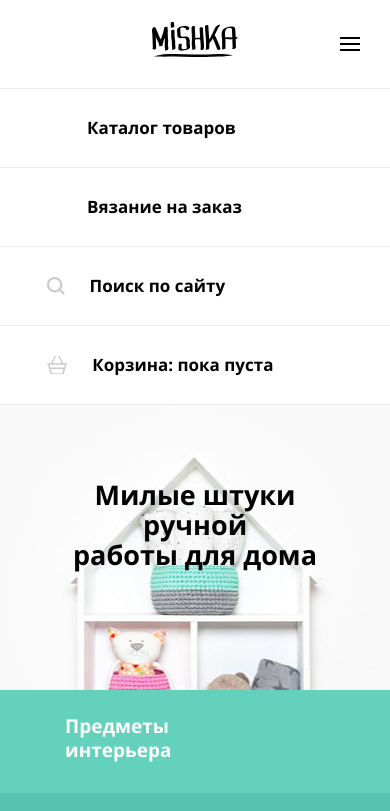
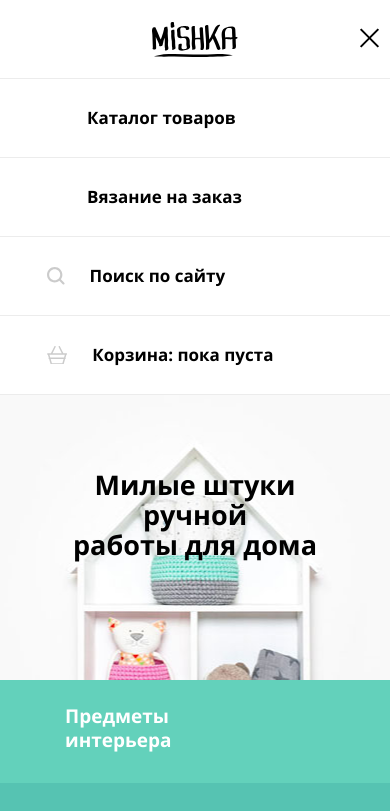
Before and after one commit to miumio/1458863-mishka-20, a plain HTML site: page source/index.html in a window 390 px wide. Both pictures are taken after a click on the button "Открыть меню". Shown: the top 811 px of the page. Drawn offline with nearby package versions, Linux system fonts and the light colour scheme; files that its build step writes are made by us from their sources.

Commit message:
ADD nav js

```diff
--- a/source/index.html
+++ b/source/index.html
@@ -24,11 +24,11 @@
               </g>
             </svg>
           </a>
+        </div>
+        <nav class="page-header__nav page-header__nav--closed page-header__nav--nojs site-nav">
           <button class="page-header__toggler" type="button">
             <span class="visually-hidden">Открыть меню</span>
           </button>
-        </div>
-        <nav class="page-header__nav site-nav">
           <ul class="site-nav__list site-nav__list--catalog">
             <li>
               <a href="catalog.html">
@@ -240,5 +240,6 @@
         </div>
       </footer>
     </main>
+    <script src="js/nav.js"></script>
   </body>
 </html>
--- /dev/null
+++ b/source/js/nav.js
@@ -0,0 +1,14 @@
+  var navMain = document.querySelector(".page-header__nav");
+  var navToggler = document.querySelector(".page-header__toggler");
+
+  navMain.classList.remove("page-header__nav--nojs");
+
+  navToggler.addEventListener("click", function() {
+    if (navMain.classList.contains("page-header__nav--closed")) {
+      navMain.classList.remove("page-header__nav--closed");
+      navMain.classList.add("page-header__nav--opened");
+    } else {
+      navMain.classList.add("page-header__nav--closed");
+      navMain.classList.remove("page-header__nav--opened");
+    }
+  });
--- a/source/less/blocks/page-header.less
+++ b/source/less/blocks/page-header.less
@@ -16,7 +16,7 @@
   position: relative;
   display: flex;
   justify-content: center;
-  padding: 22px 0;
+  padding: 22px 0 12px;
   border-bottom: 1px solid #ececec;
 
   @media (min-width: @tablet-width) {
@@ -51,8 +51,8 @@
 
 .page-header__toggler {
   position: absolute;
-  top: 50%;
-  right: 30px;
+  top: 39px;
+  right: 8px;
   transform: translateY(-50%);
   width: 20px;
   height: 14px;
@@ -60,23 +60,19 @@
   cursor: pointer;
   border: none;
   background-color: transparent;
+}
 
-  &::after {
+.page-header__nav--closed .page-header__toggler::after {
   content: "";
   position: absolute;
   top: 0;
   right: 0;
   width: 20px;
   height: 2px;
-    background-color: @black;
+  background-color:@black;
   box-shadow:
     0 6px 0 0 @black,
     0 12px 0 0 @black;
-  }
-
-  @media (min-width: @tablet-width) {
-    display: none;
-  }
 }
 
 .page-header__nav {
@@ -84,3 +80,44 @@
     width: 100%;
   }
 }
+
+.page-header__nav--opened .page-header__toggler {
+
+  &::before,
+  &::after {
+    content: "";
+    position: absolute;
+    top: 5px;
+    right: 0;
+    width: 25px;
+    height: 2px;
+    background-color: @black;
+  }
+
+  &::before {
+    transform: rotate(45deg);
+    box-shadow: none;
+  }
+
+  &::after {
+    transform: rotate(-45deg);
+  }
+}
+
+@media (max-width: @mobile-width) {
+  .page-header__nav--closed .site-nav__list {
+    display: none;
+  }
+
+  .page-header__nav--nojs .page-header__toggler {
+    display: none;
+  }
+
+  .page-header__nav--nojs .site-nav__list--catalog {
+    display: block;
+  }
+
+  .page-header__nav--nojs .site-nav__list--user {
+    display: block;
+  }
+}
```
Lines whose indentation alone changed are shown as unchanged.
